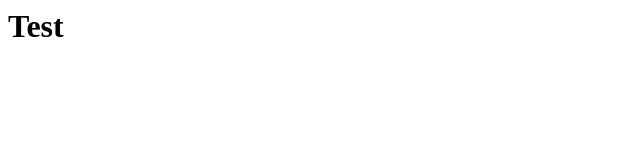
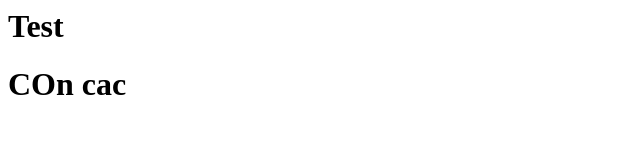
Before and after one commit to phucdrakinp/testgit, a plain HTML site: page index.html in a window 1280 px wide. Shown: the whole page, without its empty margins (0-640 px from the left). Drawn offline with Linux system fonts and the light colour scheme.

Commit message:
Update index.html

```diff
--- a/index.html
+++ b/index.html
@@ -1,3 +1,4 @@
 <h1>Test
 
 </h1>
+<h1>COn cac </h1>
```
